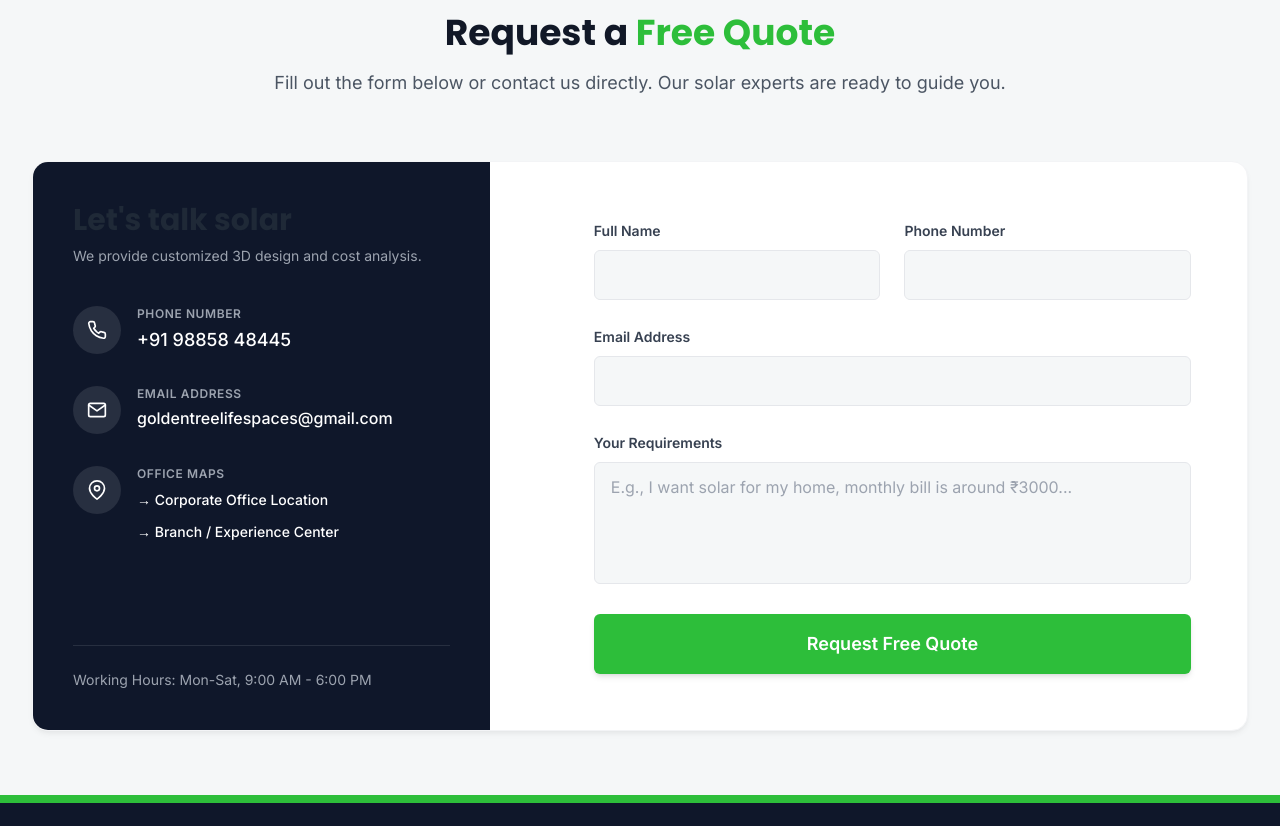
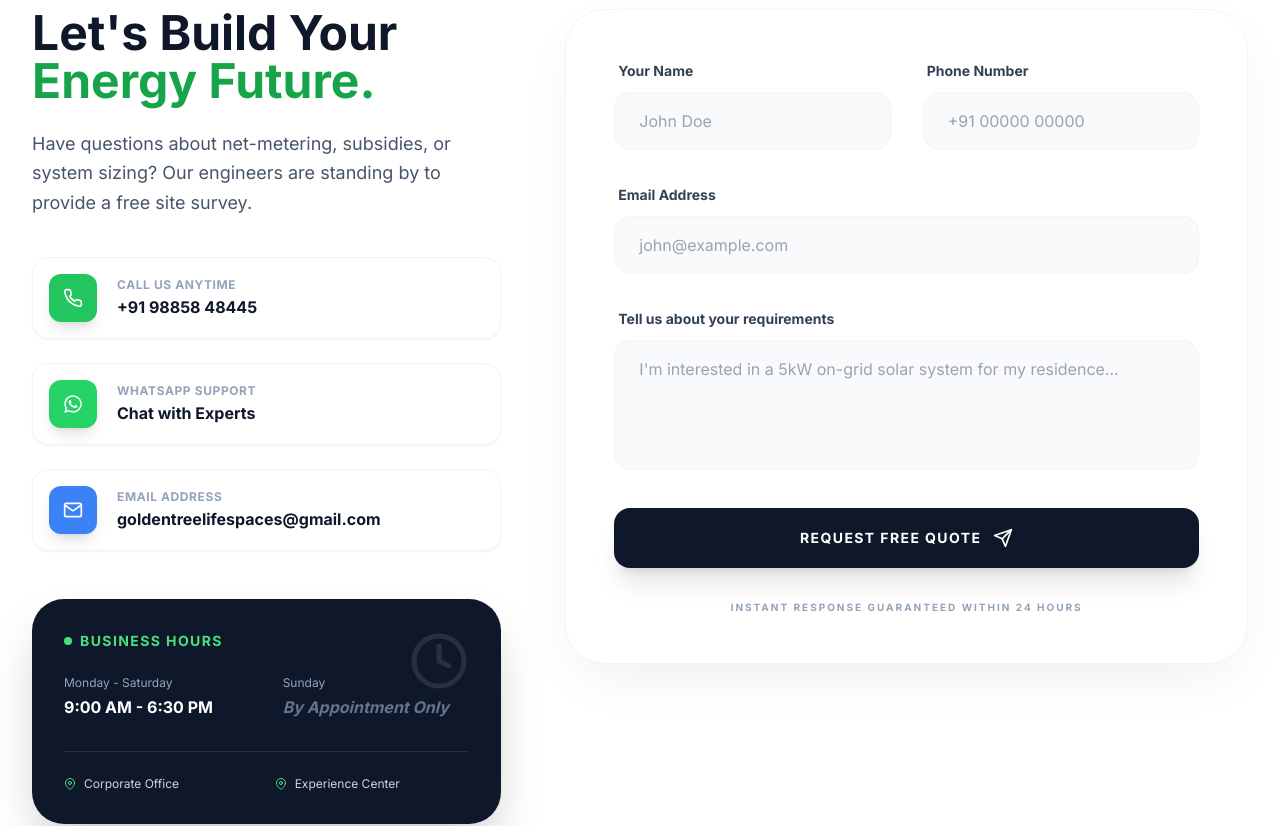
Before and after one commit to balajiprojects049-art/Golden-Tree-Life-Spaces, a React (Vite) app: page /contact in a window 1280 px wide. Shown: the part 940-1766 px from the top of the page. Built offline with nearby package versions, Linux system fonts and the light colour scheme.

Commit message:
Completely revamp Contact Us page UI/UX with premium styling and WhatsApp integration

```diff
--- a/src/components/Contact.jsx
+++ b/src/components/Contact.jsx
@@ -1,7 +1,8 @@
 import { useState } from 'react';
 import { motion } from 'framer-motion';
 import { useInView } from 'react-intersection-observer';
-import { FiPhone, FiMail, FiMapPin, FiCheckCircle } from 'react-icons/fi';
+import { FiPhone, FiMail, FiMapPin, FiCheckCircle, FiClock, FiSend } from 'react-icons/fi';
+import { FaWhatsapp } from 'react-icons/fa';
 
 const Contact = () => {
   const [ref, inView] = useInView({ threshold: 0.1, triggerOnce: true });
@@ -12,170 +13,228 @@ const Contact = () => {
   const handleSubmit = (e) => {
     e.preventDefault();
     setLoading(true);
+
+    // Construct WhatsApp message
+    const message = `*New Contact Request*%0A%0A*Name:* ${formData.name}%0A*Phone:* ${formData.phone}%0A*Email:* ${formData.email}%0A*Requirements:* ${formData.message}%0A%0A_Sent from Contact Page_`;
+    const whatsappUrl = `https://wa.me/919885848445?text=${message}`;
+
     setTimeout(() => {
       setLoading(false);
       setSubmitted(true);
-    }, 1200);
+      window.open(whatsappUrl, '_blank');
+    }, 1000);
   };
 
+  const contactInfo = [
+    {
+      icon: FiPhone,
+      label: 'Call Us Anytime',
+      content: '+91 98858 48445',
+      link: 'tel:9885848445',
+      color: 'bg-green-500'
+    },
+    {
+      icon: FaWhatsapp,
+      label: 'WhatsApp Support',
+      content: 'Chat with Experts',
+      link: 'https://wa.me/919885848445',
+      color: 'bg-[#25D366]'
+    },
+    {
+      icon: FiMail,
+      label: 'Email Address',
+      content: 'goldentreelifespaces@gmail.com',
+      link: 'mailto:goldentreelifespaces@gmail.com',
+      color: 'bg-blue-500'
+    }
+  ];
+
   const locations = [
-    { label: 'Corporate Office Location', href: 'https://maps.app.goo.gl/mJ7KmwNpC33cUUVK9' },
-    { label: 'Branch / Experience Center', href: 'https://maps.app.goo.gl/htXECBkvr7K7GYyg8' }
+    {
+      name: 'Corporate Office',
+      addr: 'Nellore, Andhra Pradesh',
+      link: 'https://maps.app.goo.gl/mJ7KmwNpC33cUUVK9'
+    },
+    {
+      name: 'Experience Center',
+      addr: 'Visit our Solar Lab',
+      link: 'https://maps.app.goo.gl/htXECBkvr7K7GYyg8'
+    }
   ];
 
   return (
-    <section className="py-12 lg:py-16 bg-light-gray relative">
+    <section className="py-20 lg:py-24 bg-white relative overflow-hidden" id="contact">
+      {/* Dynamic Background Elements */}
+      <div className="absolute top-0 right-0 w-[40%] h-[40%] bg-green-50 rounded-full blur-[120px] -z-10 opacity-60" />
+      <div className="absolute bottom-0 left-0 w-[30%] h-[30%] bg-blue-50 rounded-full blur-[100px] -z-10 opacity-40" />
+
       <div className="max-w-7xl mx-auto px-4 sm:px-6 lg:px-8">
-        {/* Header */}
+        <div className="grid lg:grid-cols-12 gap-16 items-start">
+
+          {/* Left Side: Info & Presence */}
+          <div className="lg:col-span-5">
             <motion.div
               ref={ref}
-          initial={{ opacity: 0, y: 20 }}
-          animate={inView ? { opacity: 1, y: 0 } : {}}
-          transition={{ duration: 0.6 }}
-          className="text-center mb-16"
+              initial={{ opacity: 0, x: -30 }}
+              animate={inView ? { opacity: 1, x: 0 } : {}}
+              transition={{ duration: 0.8 }}
             >
-          <div className="text-primary font-bold tracking-wider uppercase text-sm mb-4">Get In Touch</div>
-          <h2 className="section-heading mb-4">
-            Request a <span className="text-primary">Free Quote</span>
+              <h2 className="text-4xl md:text-5xl font-black text-slate-900 mb-6 leading-tight">
+                Let's Build Your <br />
+                <span className="text-green-600">Energy Future.</span>
               </h2>
-          <p className="section-subheading">
-            Fill out the form below or contact us directly. Our solar experts are ready to guide you.
+              <p className="text-slate-600 text-lg mb-10 leading-relaxed max-w-md">
+                Have questions about net-metering, subsidies, or system sizing?
+                Our engineers are standing by to provide a free site survey.
               </p>
-        </motion.div>
 
-        <div className="grid lg:grid-cols-5 gap-12 bg-white rounded-2xl shadow-clean border border-gray-100 overflow-hidden">
-          {/* Left: Info */}
-          <div className="lg:col-span-2 bg-slate-900 text-white p-10 flex flex-col justify-between">
-            <div>
-              <h3 className="font-heading font-bold text-3xl mb-2">Let's talk solar</h3>
-              <p className="text-gray-400 mb-10 text-sm">We provide customized 3D design and cost analysis.</p>
-
-              <div className="space-y-8">
-                <a href="tel:9885848445" className="flex items-start gap-4 hover:text-primary transition-colors group">
-                  <div className="w-12 h-12 bg-white/10 rounded-full flex items-center justify-center group-hover:bg-primary/20">
-                    <FiPhone className="text-xl" />
+              <div className="space-y-6 mb-12">
+                {contactInfo.map((info, i) => (
+                  <a
+                    key={i}
+                    href={info.link}
+                    className="flex items-center gap-5 p-4 rounded-2xl border border-slate-100 hover:border-green-200 hover:bg-green-50/30 transition-all group shadow-sm bg-white"
+                  >
+                    <div className={`${info.color} w-12 h-12 rounded-xl flex items-center justify-center text-white text-xl shadow-lg`}>
+                      <info.icon />
                     </div>
                     <div>
-                    <div className="text-gray-400 text-xs font-semibold uppercase tracking-wider mb-1">Phone Number</div>
-                    <div className="font-medium text-lg">+91 98858 48445</div>
+                      <div className="text-slate-400 text-xs font-bold uppercase tracking-wider mb-0.5">{info.label}</div>
+                      <div className="text-slate-900 font-bold group-hover:text-green-600 transition-colors">{info.content}</div>
                     </div>
                   </a>
+                ))}
+              </div>
 
-                <a href="mailto:goldentreelifespaces@gmail.com" className="flex items-start gap-4 hover:text-primary transition-colors group">
-                  <div className="w-12 h-12 bg-white/10 rounded-full flex items-center justify-center group-hover:bg-primary/20">
-                    <FiMail className="text-xl" />
+              <div className="bg-slate-900 rounded-[2rem] p-8 text-white relative overflow-hidden shadow-2xl">
+                <div className="absolute top-0 right-0 p-8 opacity-10">
+                  <FiClock className="text-6xl" />
+                </div>
+                <h4 className="flex items-center gap-2 text-green-400 font-bold text-sm mb-6 uppercase tracking-widest">
+                  <span className="w-2 h-2 rounded-full bg-green-400 animate-pulse"></span>
+                  Business Hours
+                </h4>
+                <div className="grid grid-cols-2 gap-8 relative z-10">
+                  <div>
+                    <div className="text-slate-400 text-xs mb-1">Monday - Saturday</div>
+                    <div className="font-bold">9:00 AM - 6:30 PM</div>
                   </div>
                   <div>
-                    <div className="text-gray-400 text-xs font-semibold uppercase tracking-wider mb-1">Email Address</div>
-                    <div className="font-medium">goldentreelifespaces@gmail.com</div>
+                    <div className="text-slate-400 text-xs mb-1">Sunday</div>
+                    <div className="font-bold text-slate-500 italic">By Appointment Only</div>
                   </div>
-                </a>
+                </div>
 
-                <div className="flex items-start gap-4">
-                  <div className="w-12 h-12 bg-white/10 rounded-full flex items-center justify-center">
-                    <FiMapPin className="text-xl" />
-                  </div>
-                  <div>
-                    <div className="text-gray-400 text-xs font-semibold uppercase tracking-wider mb-2">Office Maps</div>
-                    <div className="flex flex-col gap-3">
+                <div className="mt-8 pt-6 border-t border-white/10 grid grid-cols-2 gap-4">
                   {locations.map((loc, i) => (
                     <a
                       key={i}
-                          href={loc.href}
+                      href={loc.link}
                       target="_blank"
                       rel="noopener noreferrer"
-                          className="text-sm font-medium hover:text-primary transition-colors flex items-center gap-2"
+                      className="text-xs text-slate-300 hover:text-green-400 transition-colors flex items-center gap-2"
                     >
-                          → {loc.label}
+                      <FiMapPin className="text-green-400" /> {loc.name}
                     </a>
                   ))}
                 </div>
               </div>
-                </div>
-              </div>
+            </motion.div>
           </div>
 
-            <div className="mt-12 text-sm text-gray-400 border-t border-white/10 pt-6">
-              Working Hours: Mon-Sat, 9:00 AM - 6:00 PM
+          {/* Right Side: Advanced Contact Form */}
+          <div className="lg:col-span-7">
+            <motion.div
+              initial={{ opacity: 0, scale: 0.95 }}
+              animate={inView ? { opacity: 1, scale: 1 } : {}}
+              transition={{ duration: 0.8 }}
+              className="bg-white rounded-[2.5rem] shadow-[0_20px_60px_-15px_rgba(0,0,0,0.08)] border border-slate-100 p-8 md:p-12 relative"
+            >
+              {submitted ? (
+                <div className="text-center py-12">
+                  <div className="w-24 h-24 bg-green-50 text-green-600 rounded-full flex items-center justify-center mx-auto mb-8 animate-bounce">
+                    <FiCheckCircle className="text-5xl" />
                   </div>
-          </div>
-
-          {/* Right: Form */}
-          <div className="lg:col-span-3 p-10 lg:p-14">
-            {submitted ? (
-              <div className="flex flex-col items-center justify-center h-full text-center py-20">
-                <div className="w-20 h-20 bg-green-50 rounded-full flex items-center justify-center mb-6">
-                  <FiCheckCircle className="text-primary text-4xl" />
-                </div>
-                <h3 className="font-heading font-bold text-3xl text-gray-900 mb-3">Message Received!</h3>
-                <p className="text-gray-600 mb-8 max-w-sm mx-auto">
-                  Thank you for reaching out. A Golden Tree solar consultant will contact you within 24 hours.
-                </p>
+                  <h3 className="text-3xl font-black text-slate-900 mb-4">Request Sent!</h3>
+                  <p className="text-slate-500 mb-8">We've received your request and redirected you to WhatsApp for instant support.</p>
                   <button
-                  className="btn-secondary"
-                  onClick={() => { setSubmitted(false); setFormData({ name: '', phone: '', email: '', message: '' }); }}
+                    onClick={() => setSubmitted(false)}
+                    className="text-green-600 font-bold hover:underline"
                   >
-                  Send Another Message
+                    Send another query
                   </button>
                 </div>
               ) : (
-              <form onSubmit={handleSubmit} className="space-y-6">
-                <div className="grid md:grid-cols-2 gap-6">
-                  <div className="space-y-2">
-                    <label className="text-sm font-semibold text-gray-700">Full Name</label>
+                <form onSubmit={handleSubmit} className="space-y-8">
+                  <div className="grid md:grid-cols-2 gap-8">
+                    <div className="space-y-2.5">
+                      <label className="text-sm font-bold text-slate-700 ml-1">Your Name</label>
                       <input
+                        required
                         type="text"
-                      required
-                      className="w-full bg-light-gray border border-gray-200 focus:border-primary focus:bg-white rounded-md px-4 py-3 outline-none transition-colors"
+                        placeholder="John Doe"
+                        className="w-full px-6 py-4 rounded-2xl bg-slate-50 border border-slate-100 focus:bg-white focus:border-green-500 focus:ring-4 focus:ring-green-500/10 outline-none transition-all"
                         value={formData.name}
-                      onChange={e => setFormData({ ...formData, name: e.target.value })}
+                        onChange={e => setFormData({...formData, name: e.target.value})}
                       />
                     </div>
-                  <div className="space-y-2">
-                    <label className="text-sm font-semibold text-gray-700">Phone Number</label>
+                    <div className="space-y-2.5">
+                      <label className="text-sm font-bold text-slate-700 ml-1">Phone Number</label>
                       <input
+                        required
                         type="tel"
-                      required
-                      className="w-full bg-light-gray border border-gray-200 focus:border-primary focus:bg-white rounded-md px-4 py-3 outline-none transition-colors"
+                        placeholder="+91 00000 00000"
+                        className="w-full px-6 py-4 rounded-2xl bg-slate-50 border border-slate-100 focus:bg-white focus:border-green-500 focus:ring-4 focus:ring-green-500/10 outline-none transition-all"
                         value={formData.phone}
-                      onChange={e => setFormData({ ...formData, phone: e.target.value })}
+                        onChange={e => setFormData({...formData, phone: e.target.value})}
                       />
                     </div>
                   </div>
 
-                <div className="space-y-2">
-                  <label className="text-sm font-semibold text-gray-700">Email Address</label>
+                  <div className="space-y-2.5">
+                    <label className="text-sm font-bold text-slate-700 ml-1">Email Address</label>
                     <input
+                      required
                       type="email"
-                    required
-                    className="w-full bg-light-gray border border-gray-200 focus:border-primary focus:bg-white rounded-md px-4 py-3 outline-none transition-colors"
+                      placeholder="john@example.com"
+                      className="w-full px-6 py-4 rounded-2xl bg-slate-50 border border-slate-100 focus:bg-white focus:border-green-500 focus:ring-4 focus:ring-green-500/10 outline-none transition-all"
                       value={formData.email}
-                    onChange={e => setFormData({ ...formData, email: e.target.value })}
+                      onChange={e => setFormData({...formData, email: e.target.value})}
                     />
                   </div>
 
-                <div className="space-y-2">
-                  <label className="text-sm font-semibold text-gray-700">Your Requirements</label>
+                  <div className="space-y-2.5">
+                    <label className="text-sm font-bold text-slate-700 ml-1">Tell us about your requirements</label>
                     <textarea
                       required
                       rows={4}
-                    placeholder="E.g., I want solar for my home, monthly bill is around ₹3000..."
-                    className="w-full bg-light-gray border border-gray-200 focus:border-primary focus:bg-white rounded-md px-4 py-3 outline-none transition-colors resize-none"
+                      placeholder="I'm interested in a 5kW on-grid solar system for my residence..."
+                      className="w-full px-6 py-4 rounded-2xl bg-slate-50 border border-slate-100 focus:bg-white focus:border-green-500 focus:ring-4 focus:ring-green-500/10 outline-none transition-all resize-none"
                       value={formData.message}
-                    onChange={e => setFormData({ ...formData, message: e.target.value })}
+                      onChange={e => setFormData({...formData, message: e.target.value})}
                     />
                   </div>
 
                   <button
                     type="submit"
                     disabled={loading}
-                  className="btn-primary w-full py-4 text-lg disabled:opacity-70 disabled:cursor-not-allowed"
+                    className="w-full bg-slate-900 hover:bg-slate-800 text-white font-black py-5 rounded-2xl transition-all shadow-xl hover:shadow-2xl flex items-center justify-center gap-3 group relative overflow-hidden"
                   >
-                  {loading ? 'Submitting...' : 'Request Free Quote'}
+                    <div className="absolute inset-0 bg-gradient-to-r from-green-500/20 to-transparent -translate-x-full group-hover:translate-x-full transition-transform duration-1000" />
+                    <span className="relative z-10 uppercase tracking-widest text-sm">
+                      {loading ? 'Processing...' : 'Request Free Quote'}
+                    </span>
+                    <FiSend className={`text-xl transition-transform group-hover:translate-x-1 group-hover:-translate-y-1 ${loading ? 'animate-pulse' : ''}`} />
                   </button>
+
+                  <p className="text-center text-slate-400 text-[10px] uppercase font-bold tracking-[0.2em]">
+                    Instant response guaranteed within 24 hours
+                  </p>
                 </form>
               )}
+            </motion.div>
           </div>
+
         </div>
       </div>
     </section>
--- a/src/pages/ContactPage.jsx
+++ b/src/pages/ContactPage.jsx
@@ -44,7 +44,7 @@ const ContactPage = () => {
               Reach out for a free consultation today.
             </motion.p>
             <motion.a
-              href="tel:+919999999999"
+              href="tel:+919885848445"
               initial={{ opacity: 0, y: 20 }}
               animate={{ opacity: 1, y: 0 }}
               transition={{ duration: 0.6, delay: 0.3 }}
@@ -57,6 +57,28 @@ const ContactPage = () => {
       </section>
 
       <Contact />
+
+      {/* Quick Help / FAQ for Contact Page */}
+      <section className="py-20 bg-slate-50 border-t border-slate-100">
+        <div className="max-w-7xl mx-auto px-4 sm:px-6 lg:px-8">
+          <div className="text-center mb-16">
+            <h3 className="text-3xl font-black text-slate-900 mb-4">Quick Help</h3>
+            <p className="text-slate-500">Common questions before you reach out.</p>
+          </div>
+          <div className="grid md:grid-cols-2 lg:grid-cols-3 gap-8">
+            {[
+              { q: 'What is the first step?', a: 'We always start with a free site survey to assess your roof and energy needs.' },
+              { q: 'Do you handle subsidies?', a: 'Yes, we handle all MNRE and state subsidy documentation for you.' },
+              { q: 'How fast is the installation?', a: 'Physical installation usually takes 2-3 days after approvals.' }
+            ].map((faq, i) => (
+              <div key={i} className="bg-white p-8 rounded-3xl shadow-sm border border-slate-100">
+                <h4 className="font-bold text-slate-900 mb-3">{faq.q}</h4>
+                <p className="text-slate-500 text-sm leading-relaxed">{faq.a}</p>
+              </div>
+            ))}
+          </div>
+        </div>
+      </section>
     </div>
   );
 };
```
Lines whose indentation alone changed are shown as unchanged.
